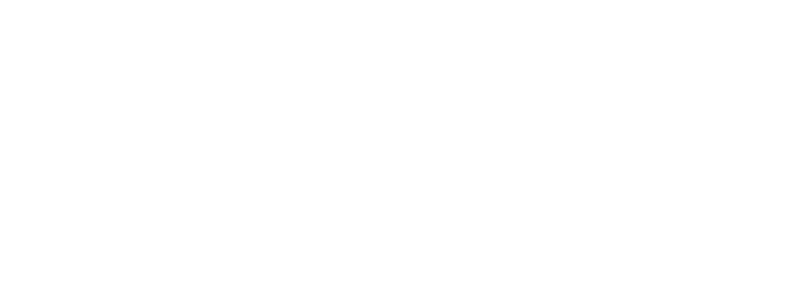
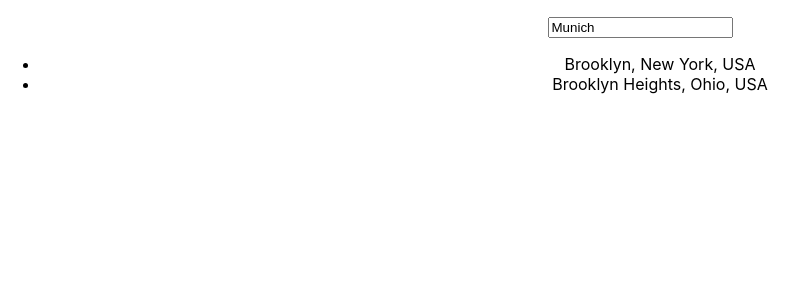
Before and after one commit to Mollydj/Meetup_App, a React (Create React App) app: page / in a window 1280 px wide. Shown: the top 300 px of the page, without its empty margins (0-807 px from the left). Built offline with nearby package versions, Linux system fonts and the light colour scheme.

Commit message:
Feature 1 Scenario 2 added

```diff
--- a/src/App.js
+++ b/src/App.js
@@ -1,12 +1,14 @@
 import React, { Component } from 'react';
 import './App.css';
 import EventList from './EventList';
+import CitySearch from './CitySearch';
 
 class App extends Component {
   render() {
     return (
       <div className="App">
         <EventList />
+        <CitySearch/>
       </div>
     );
   }
--- /dev/null
+++ b/src/CitySearch.js
@@ -0,0 +1,51 @@
+import React, { Component } from 'react';
+
+class CitySearch extends Component {
+
+    state = {
+        query: 'Munich',
+        suggestions: [
+                {
+                "city": "Brooklyn",
+                "country": "us",
+                "localized_country_name": "USA",
+                "state": "NY",
+                "name_string": "Brooklyn, New York, USA",
+                "zip": "11201",
+                "lat": 40.7,
+                "lon": -73.99
+                },
+                {
+                "city": "Brooklyn Heights",
+                "country": "us",
+                "localized_country_name": "USA",
+                "state": "OH",
+                "name_string": "Brooklyn Heights, Ohio, USA",
+                "zip": "44131",
+                "lat": 41.38,
+                "lon": -81.66
+                }
+        ]
+    }
+
+    handleInputChanged = (event) => {
+        const value = event.target.value;
+        this.setState({query: value});
+        //Takes the value from the input updates the state of 'query' based on that value
+    }
+
+    render() {
+        return (
+            <div className="CitySearch">
+                <input type="text" className="city" value={this.state.query} onChange={this.handleInputChanged}/>
+                    <ul className="suggestions">
+                      {this.state.suggestions.map(item =>
+                        <li key={item.name_string}>{item.name_string}</li>
+                    )}
+                    </ul>
+            </div>
+        );
+    }
+}
+
+export default CitySearch;
```
Also changed, not shown: 2 other files (tests, documents, lock files or other folders).
